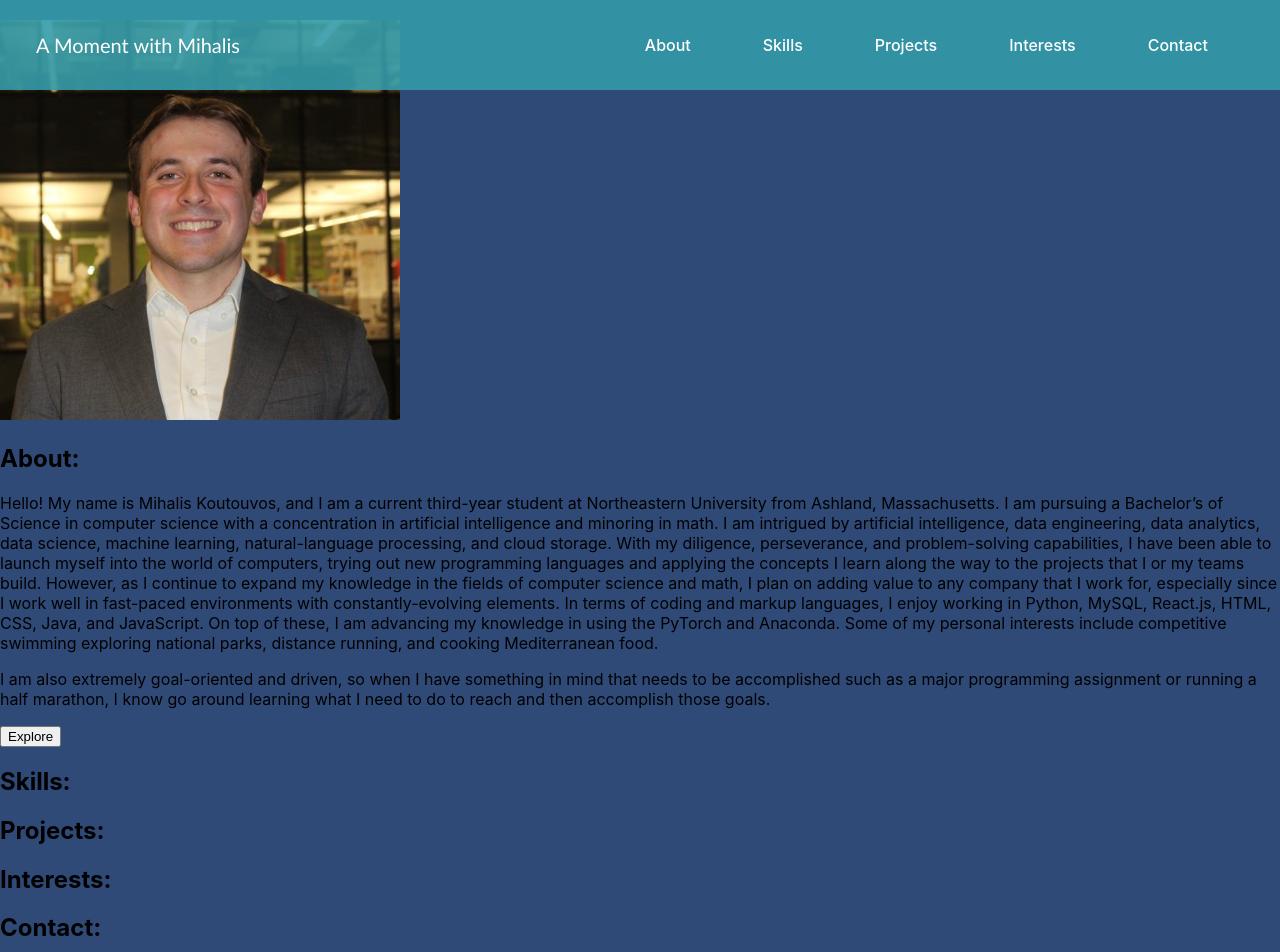
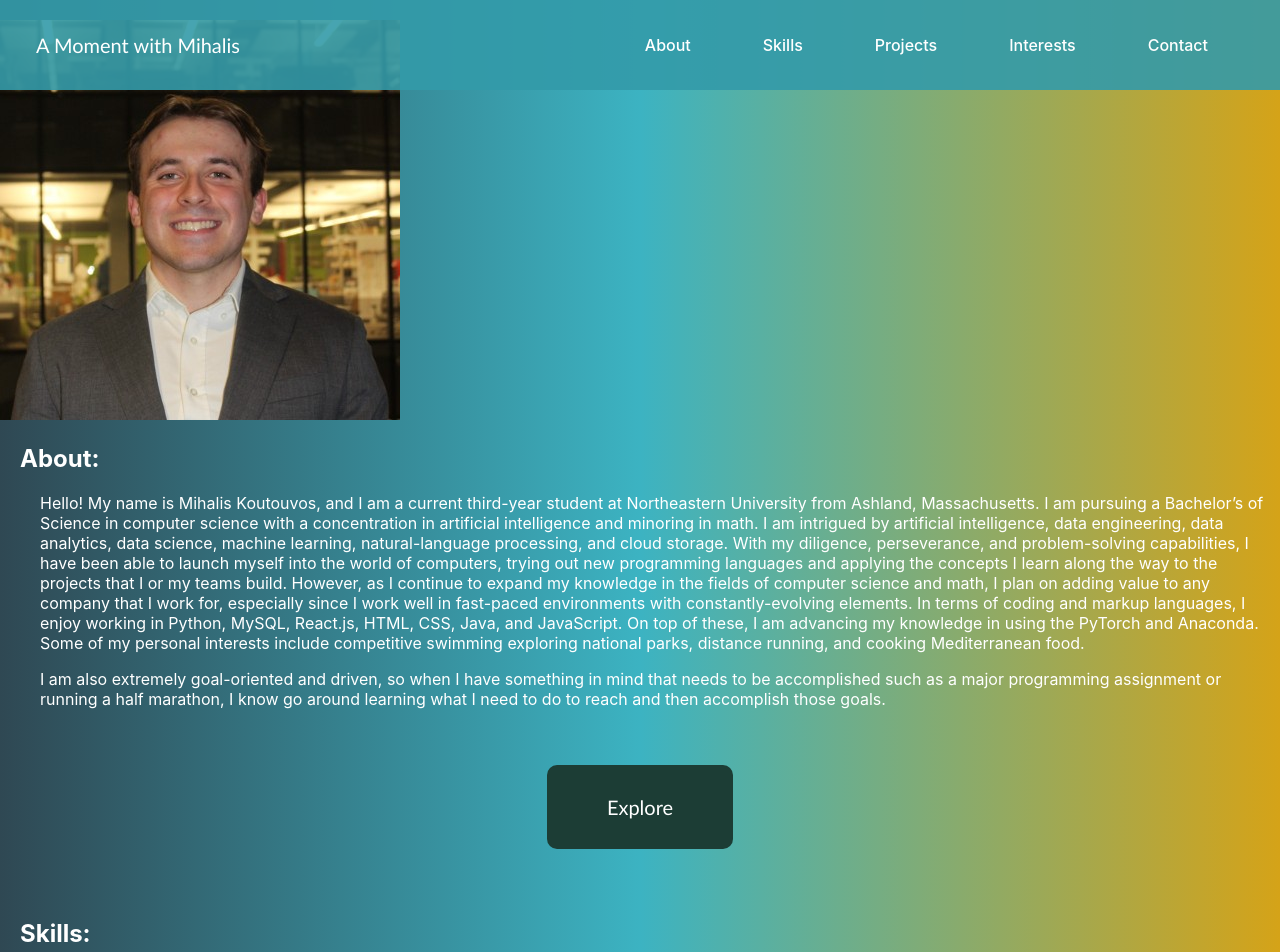
Before and after one commit to Mihalis-Koutouvos/updated_personal_website, a React (Create React App) app in the folder updated_personal_website/: page / in a window 1280 px wide. Shown: the top 952 px of the page. Built offline with nearby package versions, Linux system fonts and the light colour scheme.

Commit message:
Added a bunch of styling to the about page and an animation for the button. Now onto the pic

```diff
--- a/updated_personal_website/src/About.css
+++ b/updated_personal_website/src/About.css
@@ -0,0 +1,91 @@
+.container {
+
+}
+
+h2 {
+    color: white;
+    padding-left: 20px;
+}
+
+p {
+    color: white;
+    padding-left: 40px;
+}
+
+.button-container {
+  display: flex;
+  justify-content: center;
+  align-items: center;
+}
+
+/* Button */
+.button {
+  background-color: #DCB13C;
+  color: white;
+  margin-top: 40px;
+  margin-bottom: 50px;
+  padding: 30px 60px;
+  border: none;
+  outline: none;
+  cursor: pointer;
+  position: relative;
+  z-index: 0;
+  border-radius: 20px;
+  font-size: 20px;
+  font-family:'Gill Sans', 'Gill Sans MT', Calibri, 'Trebuchet MS', sans-serif;
+}
+
+.button::after {
+  content: "";
+  z-index: -1;
+  position: absolute;
+  width: 100%;
+  height: 100%;
+  background-color: #1c3d35;
+  left: 0;
+  top: 0;
+  border-radius: 10px;
+}
+
+/* Glow Effect */
+.button::before {
+  content: "";
+  background: linear-gradient(
+    45deg,
+    #FF0000, #FF7300, #FFFB00, #48FF00,
+    #00FFD5, #002BFF, #FF00C8, #FF0000
+  );
+  position: absolute;
+  top: -2px;
+  left: -2px;
+  background-size: 600%;
+  z-index: -1;
+  width: calc(100% + 4px);
+  height:  calc(100% + 4px);
+  filter: blur(8px);
+  animation: glowing 20s linear infinite;
+  transition: opacity .3s ease-in-out;
+  border-radius: 10px;
+  opacity: 0;
+}
+
+/* Glow Animation */
+@keyframes glowing {
+  0% {background-position: 0 0;}
+  50% {background-position: 400% 0;}
+  100% {background-position: 0 0;}
+}
+
+/* Hover */
+.button:hover::before {
+  opacity: 1;
+}
+
+.button:active:after {
+  background: transparent;
+}
+
+.button:active {
+  color: #000;
+  font-weight: bold;
+}
--- a/updated_personal_website/src/About.js
+++ b/updated_personal_website/src/About.js
@@ -19,7 +19,9 @@ const About = () => {
                     Some of my personal interests include competitive swimming exploring national parks, distance running, and cooking Mediterranean food.</p>
 
                 <p>I am also extremely goal-oriented and driven, so when I have something in mind that needs to be accomplished such as a major programming assignment or running a half marathon, I know go around learning what I need to do to reach and then accomplish those goals.</p>
-                <button className="button">Explore</button>
+                <div className="button-container">
+                  <button className="button">Explore</button>
+                </div>
             </div>
         </div>
     </div>
--- a/updated_personal_website/src/App.css
+++ b/updated_personal_website/src/App.css
@@ -1,5 +1,6 @@
 .App {
-  background-color: #304A78;
+  /*background-color: #304A78;*/
+  background: linear-gradient(0.25turn, #2f4853, #3cb3c2, #d5a318);
   padding-top: 20px;
 }
 
```
